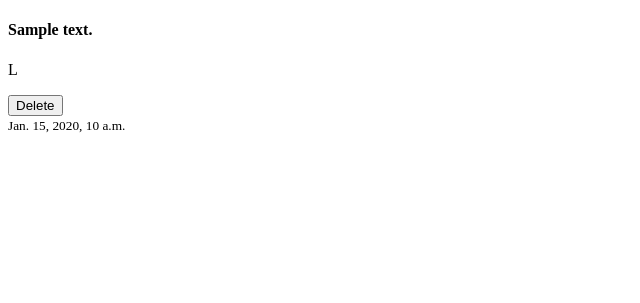
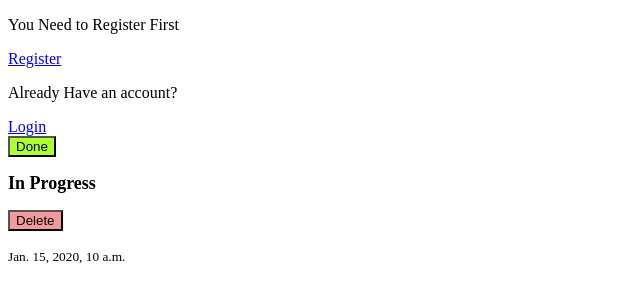
Before and after one commit to mosihere/Todo-App, a Django app: page /todo/1 in a window 1280 px wide. Shown: the top 303 px of the page, without its empty margins (0-640 px from the left). Run offline with Django 5.2, Linux system fonts and the light colour scheme; tables that the repository leaves empty hold one stand-in row (values such as "Sample post").

Commit message:
some ui and logical improvements

```diff
--- a/todo/templates/todo/detail.html
+++ b/todo/templates/todo/detail.html
@@ -12,14 +12,81 @@
 
     {% block page_content %}
 
+        {% if user.is_authenticated %}
         <h4>{{ todo.details }}</h4>
-        <p> {{ todo.priority }}</p>
+
+        {% if todo.priority == 'M' %}
+        <p>Priority: Medium</p>
+
+        {% elif todo.priority == 'H' %}
+        <p>Priority: High</p>
+
+        {% else %}
+        <p>Priority: Low</p>
+
+        {% endif %}
+
+
+
+        {% else %}
+
+        <p>You Need to Register First</p>
+        <a class="nav-link" href="{% url 'account:register' %}">Register</a>
+        <p>Already Have an account?</p>
+        <a class="nav-link" href="{% url 'account:login' %}">Login</a>
+
+        {% endif %}
+
+
+        {% if todo.status == 'I' %}
+        <form action="" method="post">
+            {% csrf_token %}
+            <input style="background-color:greenyellow" type="submit" value="Done" name="done">
+        </form>
+        <p></p>
+        <p></p>
+        <small style="font-weight: bold; font-size: large;">In Progress</small>
+
+
+        {% elif todo.status == 'P' %}
 
         <form action="" method="post">
             {% csrf_token %}
-            <input type="submit" value="Delete">
+            <input style="background-color: rgb(131, 131, 246)" type="submit" value="In Progress" name="in progress">
+        </form>
+        <p></p>
+        <p></p>
+        <small style="font-weight: bold; font-size: large;">Pending</small>
+
+
+        {% else %}
+
+        <form action="" method="post">
+            {% csrf_token %}
+            <input style="background-color: rgb(241, 215, 82)" type="submit" value="Pending" name="pending">
         </form>
 
+        <form action="" method="post">
+            {% csrf_token %}
+            <input style="background-color:rgb(131, 131, 246)" type="submit" value="In Progress" name="in progress">
+        </form>
+        <p></p>
+        <p></p>
+        <small style="font-weight: bold; font-size: large;">Done</small>
+
+
+        {% endif %}
+
+        <p></p>
+
+        <form action="" method="post">
+            {% csrf_token %}
+            <input style="background-color: rgb(245, 154, 154)" type="submit" value="Delete" name="delete">
+        </form>
+
+        <p></p>
         <small>{{ todo.created_at }}</small>
 
+
+
     {% endblock page_content %}
```
Also changed, not shown: todo/templates/todo/index.html (+16 -0 lines).
